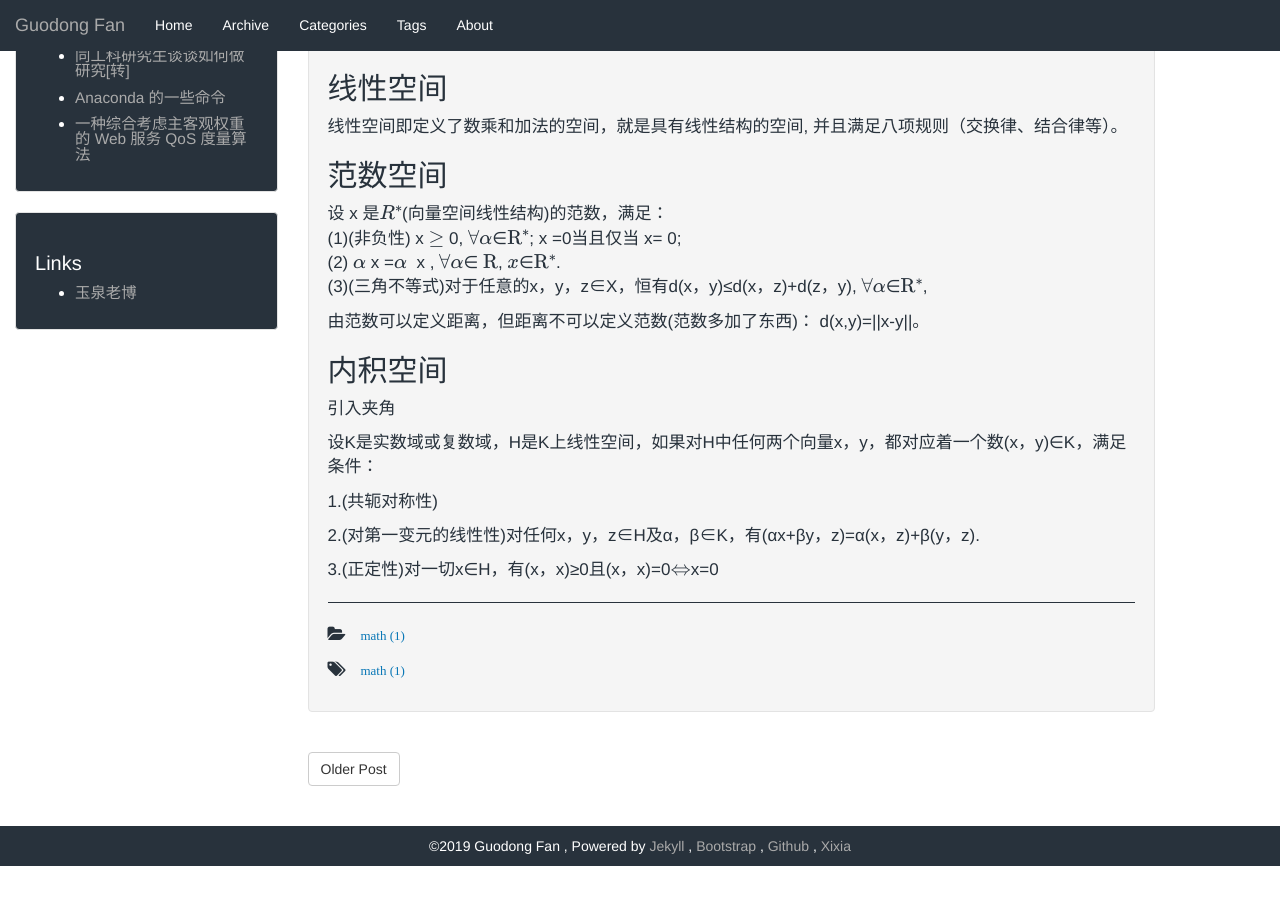
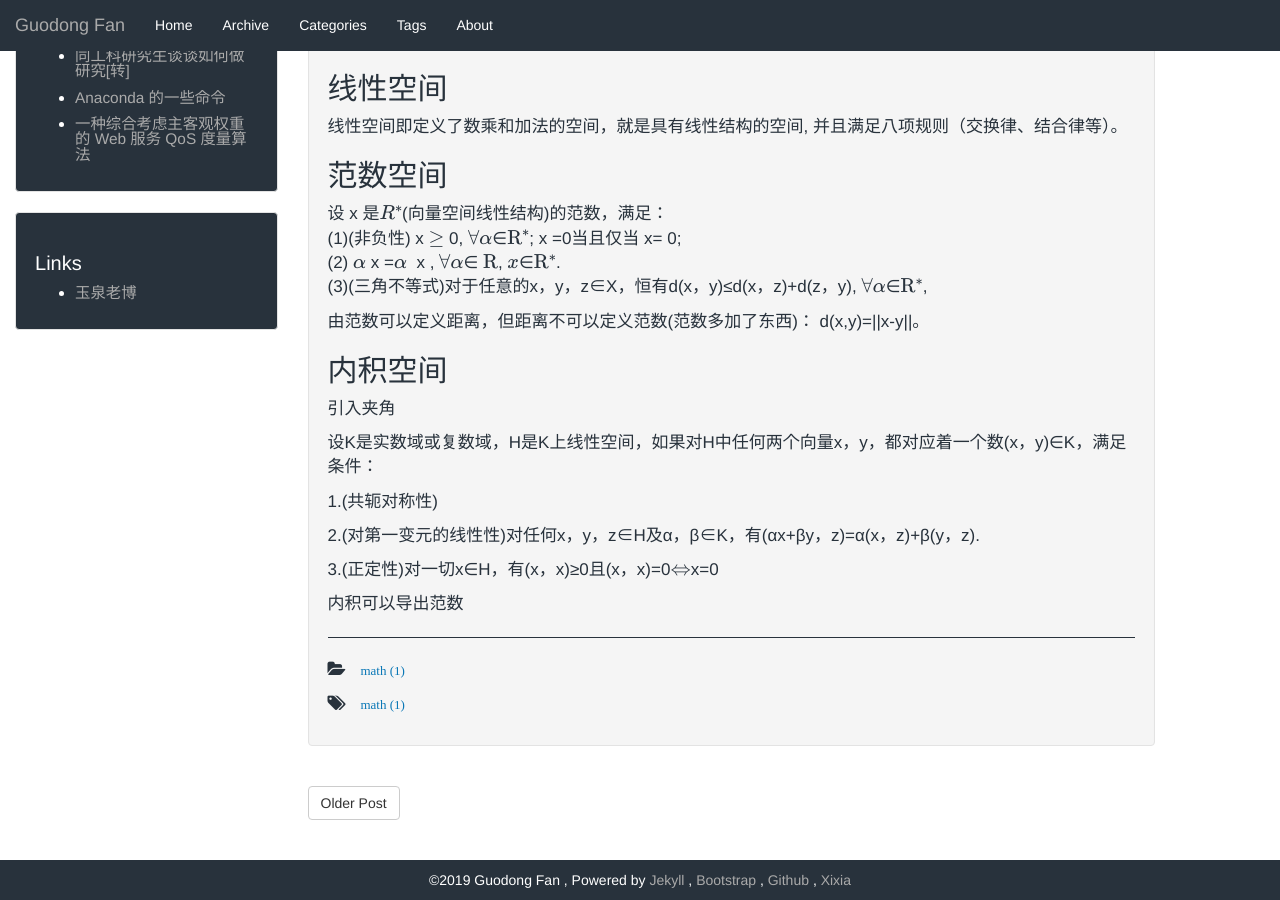
Before and after one commit to GuodongFan/GuodongFan.github.io, a Jekyll site: the page built from _posts/2019-07-29-Spaces-of-Functions.md, in a window 1280 px wide and 900 px high, scrolled down 522 px. Built offline with Jekyll 4.4.1, drawn with Linux system fonts in a browser that asks for light colours; our own code applies the rules of GitHub Pages for plain Markdown files; formulas are drawn with MathJax 3; before the commit the page ends 1388 px from its top, so only the background shows below that.

Commit message:
Update 2019-07-29-Spaces-of-Functions.md

```diff
--- a/_posts/2019-07-29-Spaces-of-Functions.md
+++ b/_posts/2019-07-29-Spaces-of-Functions.md
@@ -56,3 +56,5 @@ d(x,y)=||x-y||。
 2.(对第一变元的线性性)对任何x，y，z∈H及α，β∈K，有(αx+βy，z)=α(x，z)+β(y，z).
 
 3.(正定性)对一切x∈H，有(x，x)≥0且(x，x)=0$\Leftrightarrow$x=0
+
+内积可以导出范数
```
